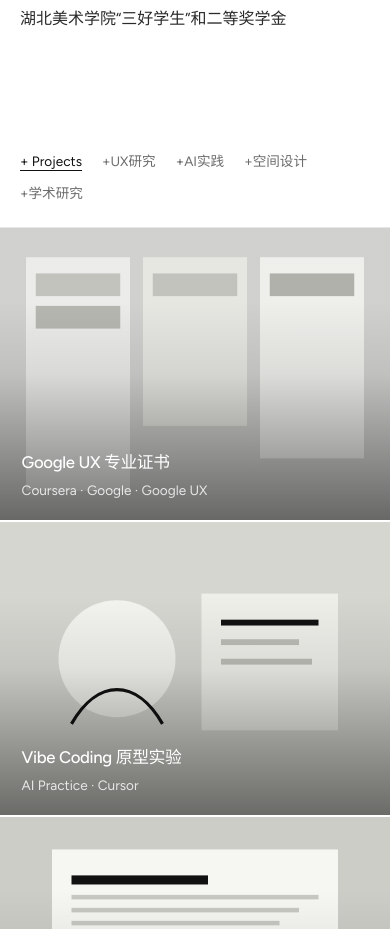
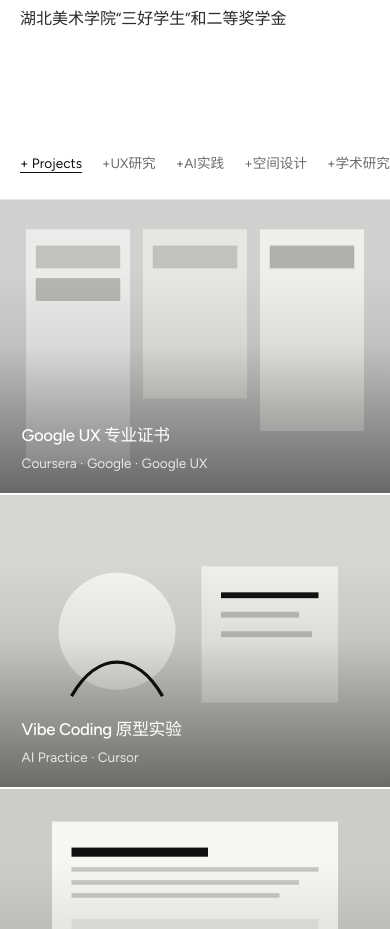
Before and after one commit to Chunyiyie/portfolio, a Next.js app: page / in a window 390 px wide. Shown: the part 7540-8469 px from the top of the page. Built offline with nearby package versions, Linux system fonts and the light colour scheme.

Commit message:
Improve mobile viewport/public access docs and filter scrolling.

```diff
--- a/src/app/globals.css
+++ b/src/app/globals.css
@@ -191,24 +191,34 @@
 
 .filter-bar {
   display: flex;
-  flex-wrap: wrap;
+  flex-wrap: nowrap;
   gap: 0.35rem 1.25rem;
   padding: 1rem 1.25rem 1.25rem;
   border-bottom: 1px solid var(--line);
+  overflow-x: auto;
+  -webkit-overflow-scrolling: touch;
+  scrollbar-width: none;
+}
+
+.filter-bar::-webkit-scrollbar {
+  display: none;
 }
 
 @media (min-width: 640px) {
   .filter-bar {
+    flex-wrap: wrap;
     padding-inline: 2rem;
+    overflow-x: visible;
   }
 }
 
 .filter-chip {
+  flex: 0 0 auto;
   border: 0;
   background: transparent;
   color: var(--muted);
   font-size: 0.85rem;
-  padding: 0.2rem 0;
+  padding: 0.35rem 0;
   cursor: pointer;
   transition: color 0.2s ease;
 }
--- a/src/app/layout.tsx
+++ b/src/app/layout.tsx
@@ -1,4 +1,4 @@
-import type { Metadata } from "next";
+import type { Metadata, Viewport } from "next";
 import { Figtree } from "next/font/google";
 import { profile } from "@/data/profile";
 import "./globals.css";
@@ -15,14 +15,25 @@
   weight: ["500", "600", "700"],
 });
 
+export const viewport: Viewport = {
+  width: "device-width",
+  initialScale: 1,
+  maximumScale: 5,
+  themeColor: "#ffffff",
+};
+
 export const metadata: Metadata = {
   title: {
     default: `${profile.name} · 个人作品集`,
     template: `%s · ${profile.name}`,
   },
   description: `${profile.title}。${profile.summary}`,
-  keywords: [profile.name, "作品集", "前端工程师", "Portfolio", "Next.js"],
+  keywords: [profile.name, "作品集", "UX", "Portfolio", "Google UX"],
   authors: [{ name: profile.name }],
+  robots: {
+    index: true,
+    follow: true,
+  },
   openGraph: {
     title: `${profile.name} · 个人作品集`,
     description: profile.summary,
```
Also changed, not shown: 1 other file (tests, documents, lock files or other folders).
